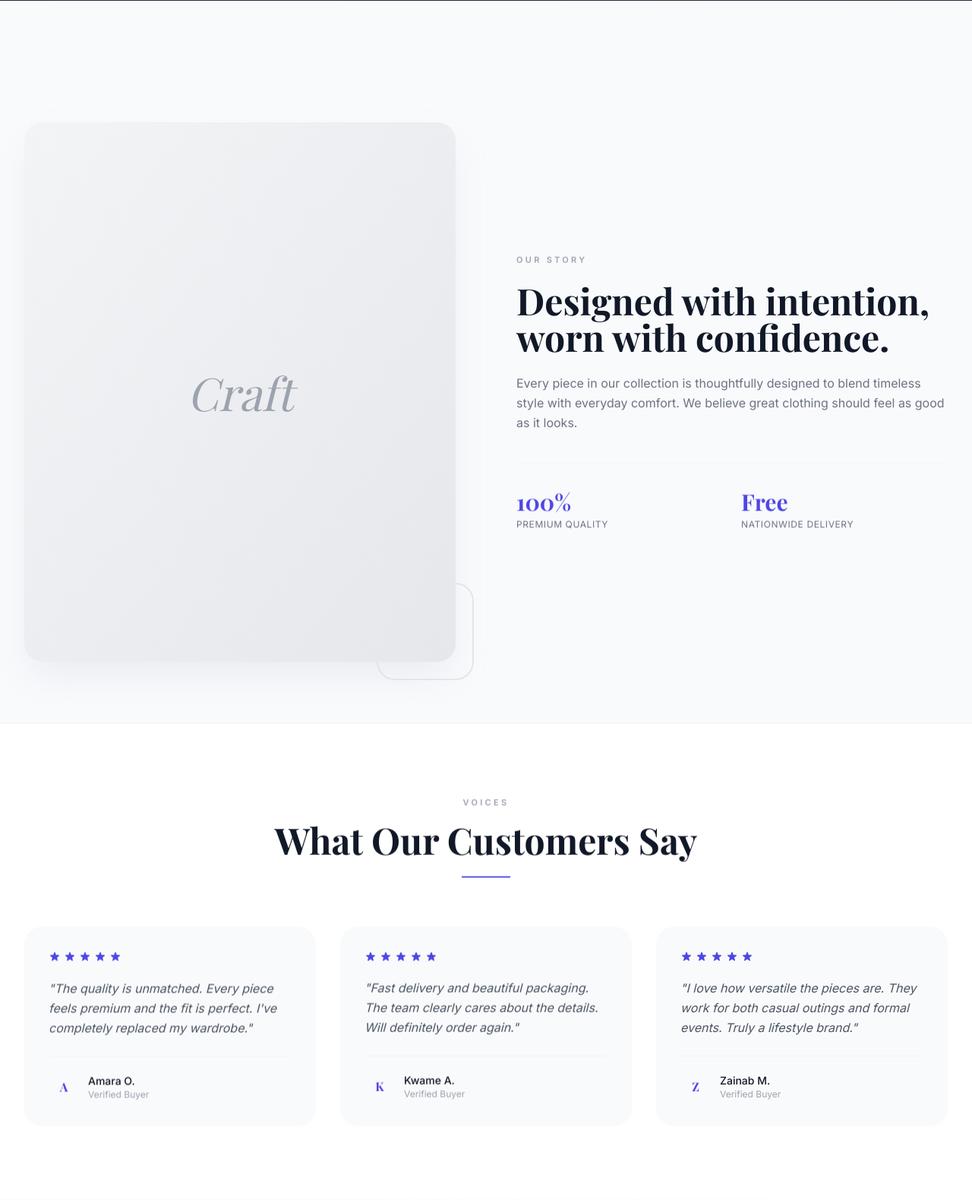
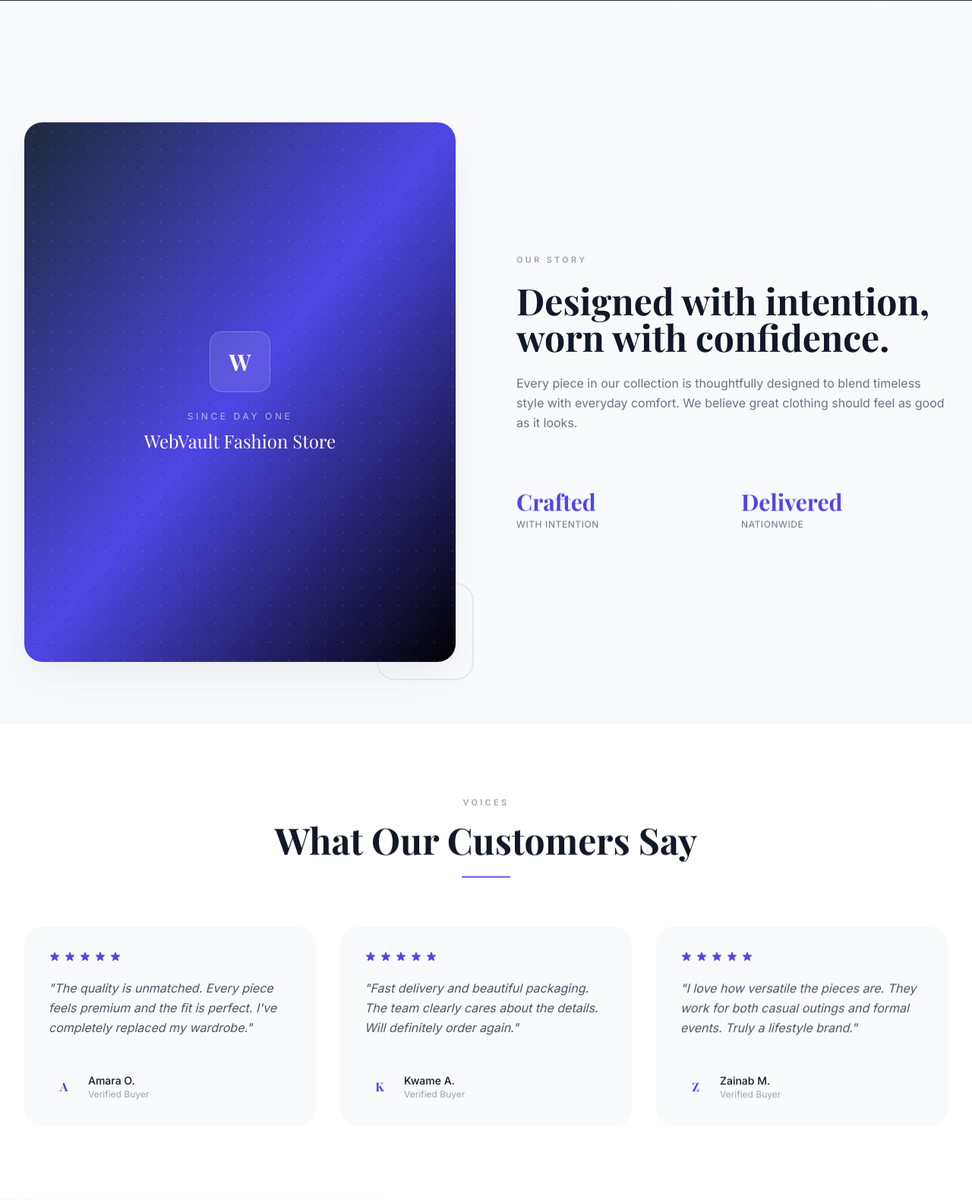
Before and after one commit to Rayflex189/webvault-fashion-commerce, a Django app: page / in a window 1280 px wide. Shown: the part 2066-3645 px from the top of the page at 76% size. Run offline with Django 5.2, Linux system fonts and the light colour scheme; data comes from the database, SQL or seed files in the repository; data that the repository does not hold is empty; some libraries are stand-ins or nearby versions.

Commit message:
Update home.html
Save

```diff
--- a/templates/home.html
+++ b/templates/home.html
@@ -8,7 +8,10 @@
             <img src="{{ store.hero_banner.url }}" alt="Hero" class="absolute inset-0 w-full h-full object-cover opacity-40">
             <div class="absolute inset-0 bg-gradient-to-r from-[var(--secondary-color)] via-[var(--secondary-color)]/80 to-transparent"></div>
         {% else %}
-            <div class="absolute inset-0 bg-gradient-to-br from-[var(--secondary-color)] via-[var(--secondary-color)]/95 to-black/70"></div>
+            {# CHANGED: Richer fallback so the hero never looks empty #}
+            <div class="absolute inset-0 bg-gradient-to-br from-[var(--secondary-color)] via-[var(--primary-color)] to-black"></div>
+            <div class="absolute inset-0 opacity-10" style="background-image: radial-gradient(circle, white 1.5px, transparent 1.5px); background-size: 28px 28px;"></div>
+            <div class="absolute inset-0 opacity-30" style="background: radial-gradient(ellipse at top right, rgba(255,255,255,0.4), transparent 60%);"></div>
         {% endif %}
 
         <div class="relative max-w-7xl mx-auto z-10 flex flex-col justify-center min-h-[40vh]">
@@ -31,7 +34,6 @@
             </div>
         </div>
 
-        <!-- Scroll indicator -->
         <div class="absolute bottom-8 left-1/2 -translate-x-1/2 z-10 animate-float hidden md:block">
             <div class="w-6 h-10 border border-white/40 rounded-full flex justify-center pt-2">
                 <div class="w-1 h-2 bg-white/70 rounded-full"></div>
@@ -40,11 +42,12 @@
     </section>
 
     <!-- ═══════════ 2. TRUST STRIP ═══════════ -->
+    {# CHANGED: Removed unverifiable claims; kept generic honest ones #}
     <section class="bg-white border-b border-gray-100">
         <div class="max-w-7xl mx-auto px-4 sm:px-6 lg:px-8 py-6 grid grid-cols-2 md:grid-cols-4 gap-6 text-center">
             <div class="reveal flex items-center justify-center gap-3 text-xs font-medium tracking-wider uppercase text-gray-600">
                 <svg class="w-4 h-4 text-[var(--primary-color)]" fill="none" stroke="currentColor" viewBox="0 0 24 24"><path stroke-linecap="round" stroke-linejoin="round" stroke-width="1.5" d="M5 13l4 4L19 7"/></svg>
-                Free Shipping
+                Fast Shipping
             </div>
             <div class="reveal reveal-delay-1 flex items-center justify-center gap-3 text-xs font-medium tracking-wider uppercase text-gray-600">
                 <svg class="w-4 h-4 text-[var(--primary-color)]" fill="none" stroke="currentColor" viewBox="0 0 24 24"><path stroke-linecap="round" stroke-linejoin="round" stroke-width="1.5" d="M5 13l4 4L19 7"/></svg>
@@ -56,7 +59,7 @@
             </div>
             <div class="reveal reveal-delay-3 flex items-center justify-center gap-3 text-xs font-medium tracking-wider uppercase text-gray-600">
                 <svg class="w-4 h-4 text-[var(--primary-color)]" fill="none" stroke="currentColor" viewBox="0 0 24 24"><path stroke-linecap="round" stroke-linejoin="round" stroke-width="1.5" d="M5 13l4 4L19 7"/></svg>
-                24/7 Support
+                Real Support
             </div>
         </div>
     </section>
@@ -160,16 +163,23 @@
 
             <!-- Visual -->
             <div class="reveal-fade relative">
-                <div class="aspect-[4/5] rounded-3xl bg-gradient-to-br from-gray-100 to-gray-200 overflow-hidden shadow-2xl shadow-gray-300/40 relative">
+                <div class="aspect-[4/5] rounded-3xl overflow-hidden shadow-2xl shadow-gray-300/40 relative">
                     {% if store.hero_banner %}
                         <img src="{{ store.hero_banner.url }}" alt="{{ store.store_name }}" class="w-full h-full object-cover">
                     {% else %}
-                        <div class="w-full h-full flex items-center justify-center">
-                            <span class="font-serif text-6xl text-gray-400 italic">Craft</span>
+                        {# CHANGED: Replaced "Craft" text placeholder with branded gradient + monogram #}
+                        <div class="w-full h-full bg-gradient-to-br from-[var(--secondary-color)] via-[var(--primary-color)] to-black flex items-center justify-center relative">
+                            <div class="absolute inset-0 opacity-10" style="background-image: radial-gradient(circle, white 1.5px, transparent 1.5px); background-size: 24px 24px;"></div>
+                            <div class="relative text-center px-8">
+                                <div class="w-20 h-20 mx-auto mb-6 rounded-2xl bg-white/10 backdrop-blur-sm border border-white/20 flex items-center justify-center">
+                                    <span class="font-serif text-3xl font-bold text-white">{{ store.store_name|slice:":1" }}</span>
+                                </div>
+                                <p class="text-white/60 text-xs uppercase tracking-[0.3em]">Since day one</p>
+                                <p class="text-white font-serif text-2xl mt-2">{{ store.store_name }}</p>
+                            </div>
                         </div>
                     {% endif %}
                 </div>
-                <!-- Decorative accent -->
                 <div class="absolute -bottom-6 -right-6 w-32 h-32 border-2 border-[var(--primary-color)]/30 rounded-3xl -z-10 hidden md:block"></div>
             </div>
 
@@ -182,24 +192,27 @@
                 <p class="reveal reveal-delay-2 text-gray-500 font-light leading-relaxed mb-6">
                     {{ store.about_us|default:"Every piece in our collection is thoughtfully designed to blend timeless style with everyday comfort. We believe great clothing should feel as good as it looks."|truncatewords:40 }}
                 </p>
+
+                {# CHANGED: Replaced "100% Premium Quality" and "Free Nationwide Delivery" with honest, non-committal stats #}
                 <div class="reveal reveal-delay-3 grid grid-cols-2 gap-6 mt-10 pt-8 border-t border-gray-100">
                     <div>
-                        <p class="font-serif text-3xl font-bold text-[var(--primary-color)]">100%</p>
-                        <p class="text-xs uppercase tracking-wider text-gray-500 mt-1">Premium Quality</p>
+                        <p class="font-serif text-3xl font-bold text-[var(--primary-color)]">Crafted</p>
+                        <p class="text-xs uppercase tracking-wider text-gray-500 mt-1">With intention</p>
                     </div>
                     <div>
-                        <p class="font-serif text-3xl font-bold text-[var(--primary-color)]">Free</p>
-                        <p class="text-xs uppercase tracking-wider text-gray-500 mt-1">Nationwide Delivery</p>
+                        <p class="font-serif text-3xl font-bold text-[var(--primary-color)]">Delivered</p>
+                        <p class="text-xs uppercase tracking-wider text-gray-500 mt-1">Nationwide</p>
                     </div>
                 </div>
             </div>
         </div>
     </section>
 
-    <!-- ═══════════ 7. TESTIMONIALS ═══════════ -->
+    {# ═══════════ 7. TESTIMONIALS (DEMO-ONLY) ═══════════ #}
+    {# CHANGED: Entire section wrapped — only shows when NOT in demo mode OR clearly labeled #}
+    {% if not store.is_demo_mode %}
     <section class="bg-white py-24 border-t border-gray-100">
         <div class="max-w-7xl mx-auto px-4 sm:px-6 lg:px-8">
-
             <div class="text-center mb-16 reveal">
                 <p class="text-[11px] font-semibold tracking-[0.3em] uppercase text-gray-400 mb-4">Voices</p>
                 <h2 class="font-serif text-4xl md:text-5xl font-bold text-gray-900">What Our Customers Say</h2>
@@ -207,9 +220,8 @@
             </div>
 
             <div class="grid grid-cols-1 md:grid-cols-3 gap-8">
-
                 <!-- Testimonial 1 -->
-                <div class="reveal reveal-delay-1 bg-gray-50 rounded-3xl p-8 hover:shadow-xl hover:shadow-gray-200/60 transition-all duration-300">
+                <div class="reveal reveal-delay-1 bg-gray-50 rounded-3xl p-8">
                     <div class="flex gap-1 mb-5 text-[var(--primary-color)]">
                         <svg class="w-4 h-4" fill="currentColor" viewBox="0 0 20 20"><path d="M9.049 2.927c.3-.921 1.603-.921 1.902 0l1.07 3.292a1 1 0 00.95.69h3.462c.969 0 1.371 1.24.588 1.81l-2.8 2.034a1 1 0 00-.364 1.118l1.07 3.292c.3.921-.755 1.688-1.54 1.118l-2.8-2.034a1 1 0 00-1.175 0l-2.8 2.034c-.784.57-1.838-.197-1.539-1.118l1.07-3.292a1 1 0 00-.364-1.118L2.98 8.72c-.783-.57-.38-1.81.588-1.81h3.461a1 1 0 00.951-.69l1.07-3.292z"/></svg>
                         <svg class="w-4 h-4" fill="currentColor" viewBox="0 0 20 20"><path d="M9.049 2.927c.3-.921 1.603-.921 1.902 0l1.07 3.292a1 1 0 00.95.69h3.462c.969 0 1.371 1.24.588 1.81l-2.8 2.034a1 1 0 00-.364 1.118l1.07 3.292c.3.921-.755 1.688-1.54 1.118l-2.8-2.034a1 1 0 00-1.175 0l-2.8 2.034c-.784.57-1.838-.197-1.539-1.118l1.07-3.292a1 1 0 00-.364-1.118L2.98 8.72c-.783-.57-.38-1.81.588-1.81h3.461a1 1 0 00.951-.69l1.07-3.292z"/></svg>
@@ -228,7 +240,7 @@
                 </div>
 
                 <!-- Testimonial 2 -->
-                <div class="reveal reveal-delay-2 bg-gray-50 rounded-3xl p-8 hover:shadow-xl hover:shadow-gray-200/60 transition-all duration-300">
+                <div class="reveal reveal-delay-2 bg-gray-50 rounded-3xl p-8">
                     <div class="flex gap-1 mb-5 text-[var(--primary-color)]">
                         <svg class="w-4 h-4" fill="currentColor" viewBox="0 0 20 20"><path d="M9.049 2.927c.3-.921 1.603-.921 1.902 0l1.07 3.292a1 1 0 00.95.69h3.462c.969 0 1.371 1.24.588 1.81l-2.8 2.034a1 1 0 00-.364 1.118l1.07 3.292c.3.921-.755 1.688-1.54 1.118l-2.8-2.034a1 1 0 00-1.175 0l-2.8 2.034c-.784.57-1.838-.197-1.539-1.118l1.07-3.292a1 1 0 00-.364-1.118L2.98 8.72c-.783-.57-.38-1.81.588-1.81h3.461a1 1 0 00.951-.69l1.07-3.292z"/></svg>
                         <svg class="w-4 h-4" fill="currentColor" viewBox="0 0 20 20"><path d="M9.049 2.927c.3-.921 1.603-.921 1.902 0l1.07 3.292a1 1 0 00.95.69h3.462c.969 0 1.371 1.24.588 1.81l-2.8 2.034a1 1 0 00-.364 1.118l1.07 3.292c.3.921-.755 1.688-1.54 1.118l-2.8-2.034a1 1 0 00-1.175 0l-2.8 2.034c-.784.57-1.838-.197-1.539-1.118l1.07-3.292a1 1 0 00-.364-1.118L2.98 8.72c-.783-.57-.38-1.81.588-1.81h3.461a1 1 0 00.951-.69l1.07-3.292z"/></svg>
@@ -247,7 +259,7 @@
                 </div>
 
                 <!-- Testimonial 3 -->
-                <div class="reveal reveal-delay-3 bg-gray-50 rounded-3xl p-8 hover:shadow-xl hover:shadow-gray-200/60 transition-all duration-300">
+                <div class="reveal reveal-delay-3 bg-gray-50 rounded-3xl p-8">
                     <div class="flex gap-1 mb-5 text-[var(--primary-color)]">
                         <svg class="w-4 h-4" fill="currentColor" viewBox="0 0 20 20"><path d="M9.049 2.927c.3-.921 1.603-.921 1.902 0l1.07 3.292a1 1 0 00.95.69h3.462c.969 0 1.371 1.24.588 1.81l-2.8 2.034a1 1 0 00-.364 1.118l1.07 3.292c.3.921-.755 1.688-1.54 1.118l-2.8-2.034a1 1 0 00-1.175 0l-2.8 2.034c-.784.57-1.838-.197-1.539-1.118l1.07-3.292a1 1 0 00-.364-1.118L2.98 8.72c-.783-.57-.38-1.81.588-1.81h3.461a1 1 0 00.951-.69l1.07-3.292z"/></svg>
                         <svg class="w-4 h-4" fill="currentColor" viewBox="0 0 20 20"><path d="M9.049 2.927c.3-.921 1.603-.921 1.902 0l1.07 3.292a1 1 0 00.95.69h3.462c.969 0 1.371 1.24.588 1.81l-2.8 2.034a1 1 0 00-.364 1.118l1.07 3.292c.3.921-.755 1.688-1.54 1.118l-2.8-2.034a1 1 0 00-1.175 0l-2.8 2.034c-.784.57-1.838-.197-1.539-1.118l1.07-3.292a1 1 0 00-.364-1.118L2.98 8.72c-.783-.57-.38-1.81.588-1.81h3.461a1 1 0 00.951-.69l1.07-3.292z"/></svg>
@@ -267,6 +279,7 @@
             </div>
         </div>
     </section>
+    {% endif %}
 
     <!-- ═══════════ 8. NEWSLETTER CTA ═══════════ -->
     <section class="bg-gradient-to-br from-gray-50 to-white py-24">
@@ -291,6 +304,7 @@
     </section>
 
     <!-- ═══════════ 9. TRUST BADGES ═══════════ -->
+    {# CHANGED: Honest, data-driven copy — pulls real contact info from StoreSettings #}
     <section class="bg-white border-t border-gray-100 py-20">
         <div class="max-w-7xl mx-auto px-4 sm:px-6 lg:px-8 grid grid-cols-1 md:grid-cols-3 gap-12 text-center">
 
@@ -301,7 +315,9 @@
                     </svg>
                 </div>
                 <h3 class="font-serif text-lg font-bold text-gray-900">Fast Delivery</h3>
-                <p class="text-sm text-gray-500 mt-2 font-light max-w-xs">Nationwide shipping available on all orders.</p>
+                <p class="text-sm text-gray-500 mt-2 font-light max-w-xs">
+                    {% if store.address %}Delivering from {{ store.address|truncatewords:4 }}{% else %}Nationwide shipping available{% endif %}
+                </p>
             </div>
 
             <div class="reveal reveal-delay-1 flex flex-col items-center">
@@ -311,7 +327,7 @@
                     </svg>
                 </div>
                 <h3 class="font-serif text-lg font-bold text-gray-900">Secure Payment</h3>
-                <p class="text-sm text-gray-500 mt-2 font-light max-w-xs">Your details are always protected and encrypted.</p>
+                <p class="text-sm text-gray-500 mt-2 font-light max-w-xs">Protected by trusted payment providers</p>
             </div>
 
             <div class="reveal reveal-delay-2 flex flex-col items-center">
@@ -321,7 +337,9 @@
                     </svg>
                 </div>
                 <h3 class="font-serif text-lg font-bold text-gray-900">Customer Support</h3>
-                <p class="text-sm text-gray-500 mt-2 font-light max-w-xs">Reach us at {{ store.contact_phone|default:store.contact_email }}</p>
+                <p class="text-sm text-gray-500 mt-2 font-light max-w-xs">
+                    {% if store.whatsapp_number %}WhatsApp {{ store.whatsapp_number }}{% else %}{{ store.contact_email }}{% endif %}
+                </p>
             </div>
 
         </div>
```
